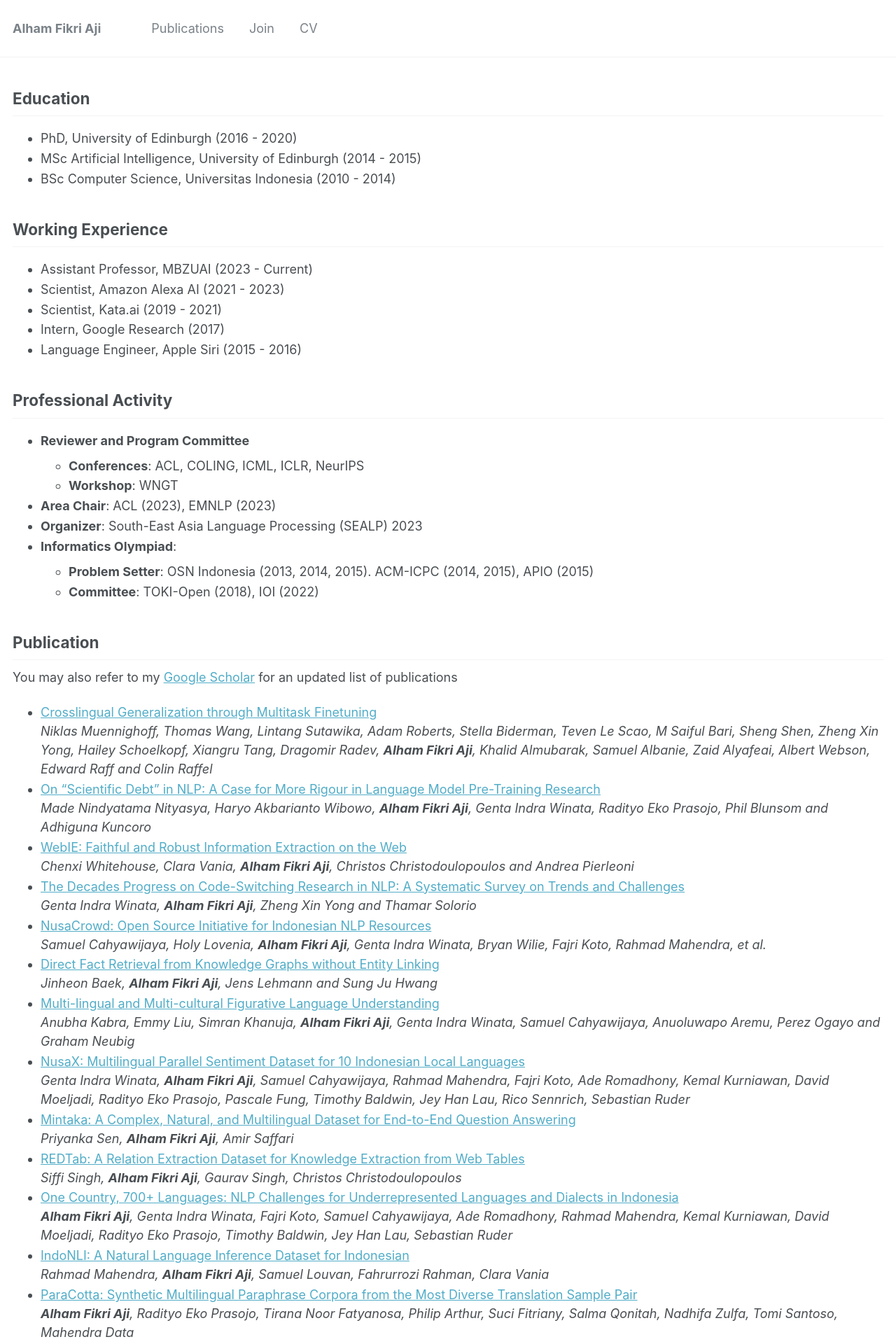
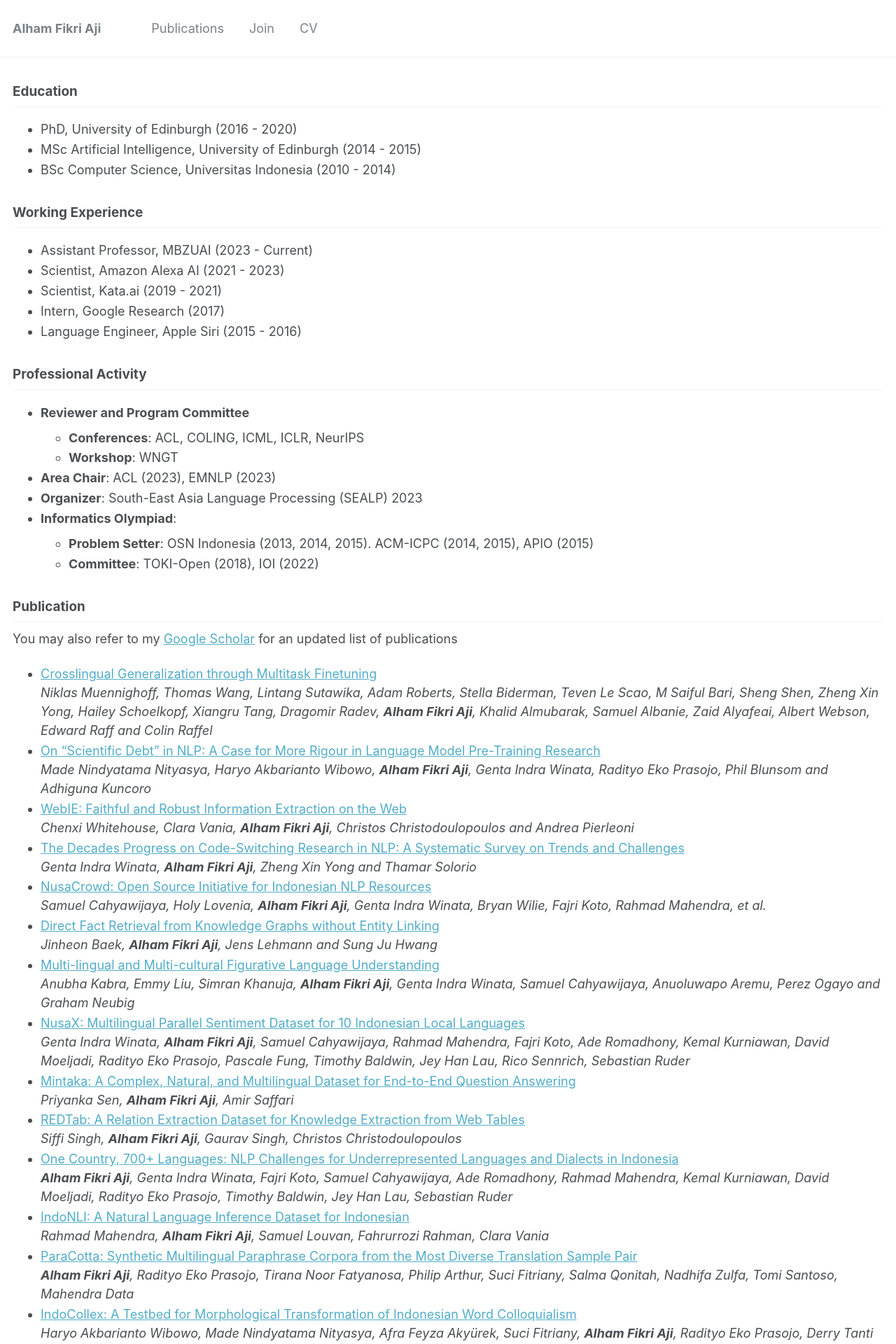
Before and after one commit to afaji/afaji.github.io, a Jekyll site: the page built from _pages/cv.md, in a window 1280 px wide. Shown: the top 1920 px of the page at 70% size. Built offline with Jekyll 4.4.1, drawn with Linux system fonts in a browser that asks for light colours.

Commit message:
Update cv.html

```diff
--- a/_layouts/cv.html
+++ b/_layouts/cv.html
@@ -16,7 +16,7 @@ layout: compress
         margin-top: 0em;
       }
 
-      h1 h2 {
+      h1, h2 {
         font-size: 1.05em;
         border-bottom: 1px solid #dddddd;
       }
```
